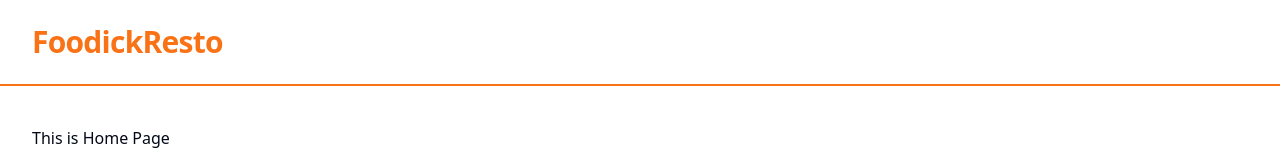
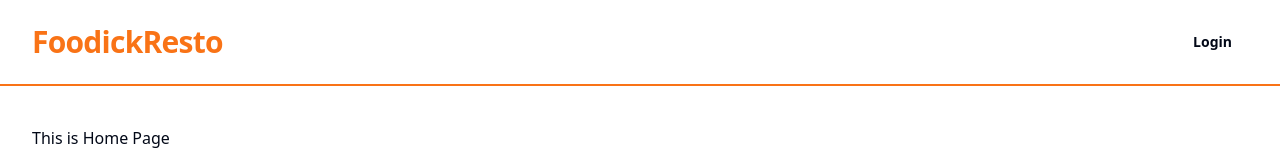
Before and after one commit to Drakkarrr/foodick-delivery-app, a React (Vite) app in the folder client/: page / in a window 1280 px wide. Shown: the top 160 px of the page. Built offline with nearby package versions, Linux system fonts and the light colour scheme.

Commit message:
constructed and render responsive main nav

```diff
--- a/client/src/components/Header.tsx
+++ b/client/src/components/Header.tsx
@@ -1,6 +1,6 @@
-import React from 'react';
 import { Link } from 'react-router-dom';
 import MobileNav from './MobileNav';
+import MainNav from './MainNav';
 
 const Header = () => {
   return (
@@ -14,6 +14,9 @@ const Header = () => {
         <div className='md:hidden'>
           <MobileNav />
         </div>
+        <div className='hidden md:block'>
+          <MainNav />
+        </div>
       </div>
     </div>
   );
```
